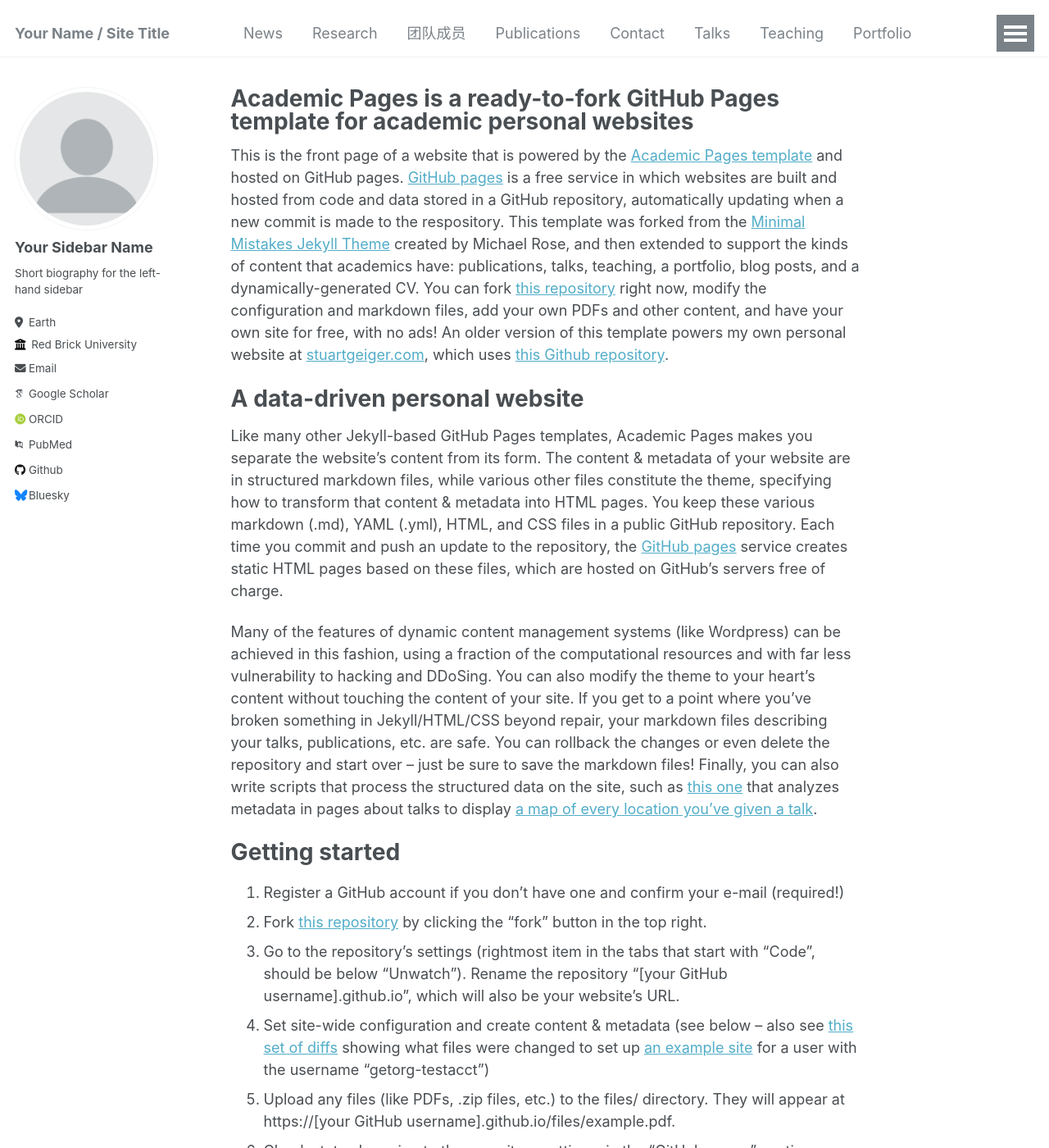
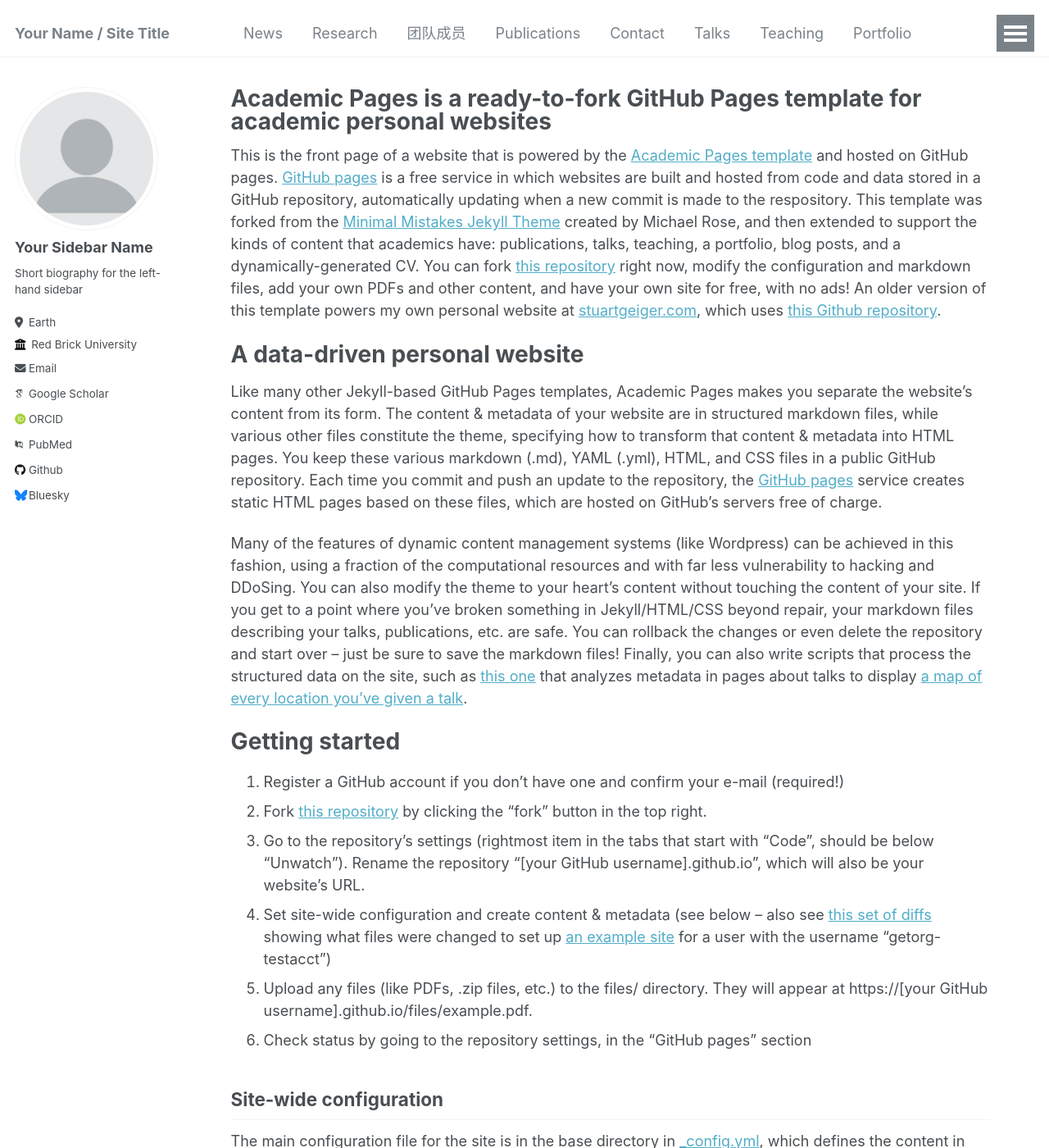
Before and after one commit to IntelliGuard/IntelliGuard-CN, a Jekyll site: the page built from _pages/about.md, in a window 1280 px wide and 1400 px high. Shown: the whole window at 82% size. Built offline with Jekyll 4.4.1, drawn with Linux system fonts in a browser that asks for light colours; some web fonts are replaced.

Commit message:
调整页面距

```diff
--- a/_sass/_page.scss
+++ b/_sass/_page.scss
@@ -20,7 +20,8 @@
   @include breakpoint($large) {
     @include span(10 of 12 last);
     @include prefix(0.5 of 12);
-    @include suffix(2 of 12);
+    // @include suffix(2 of 12);
+    @include suffix(0.5 of 12);
   }
 
   .page__inner-wrap {
```
